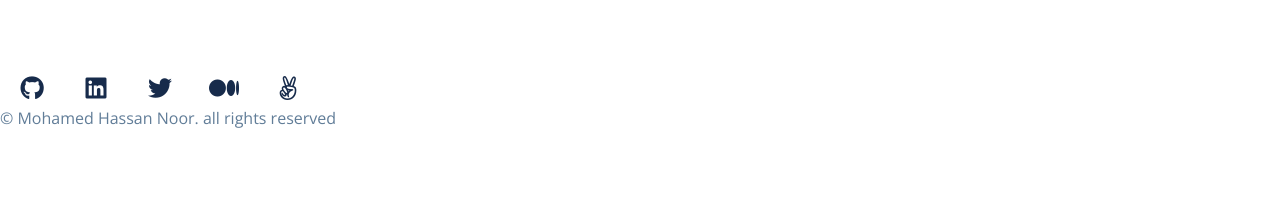
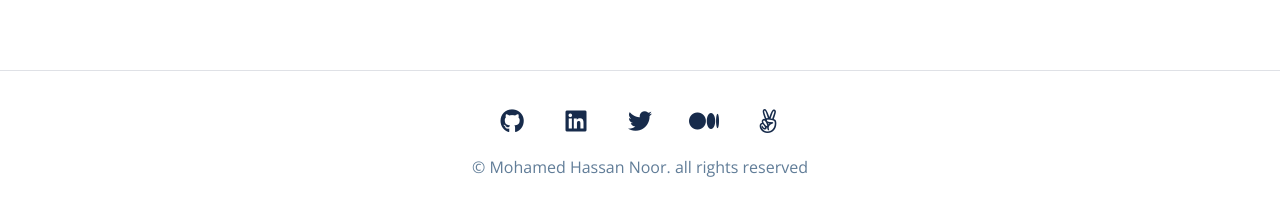
Before and after one commit to MohamedHNoor/portfolio-v1, a website with bundled scripts: page index.html in a window 1280 px wide. Shown: the part 2969-3180 px from the top of the page. Before the commit the page ends 3119 px from the top, so only its background shows below. Built offline with nearby package versions, Linux system fonts and the light colour scheme.

Commit message:
Add styles to footer section

```diff
--- a/css/styles.css
+++ b/css/styles.css
@@ -447,8 +447,7 @@
   margin: 5rem 0;
   display: grid;
   place-items: center;
-  -webkit-clip-path:
-    polygon(
+  -webkit-clip-path: polygon(
     50% 0%,
     100% 10%,
     100% 90%,
@@ -532,3 +531,21 @@
     justify-self: start;
   }
 }
+
+/* footer section */
+.footer {
+  border-top: 1px solid #dfe1e6;
+  display: grid;
+  place-items: center;
+  padding: 2rem 0;
+  gap: 1rem;
+}
+
+.footer .social-icons,
+.footer p {
+  margin: 0;
+}
+
+.footer p {
+  text-align: center;
+}
```
Lines whose indentation alone changed are shown as unchanged.
